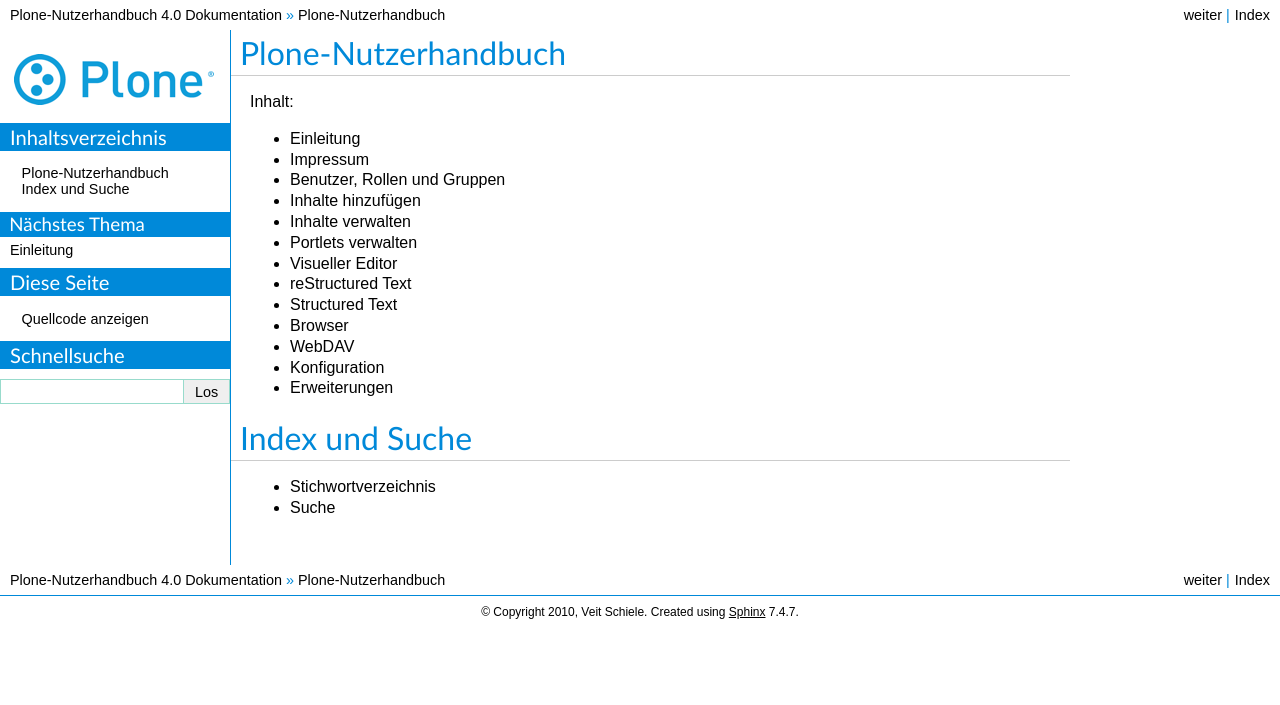
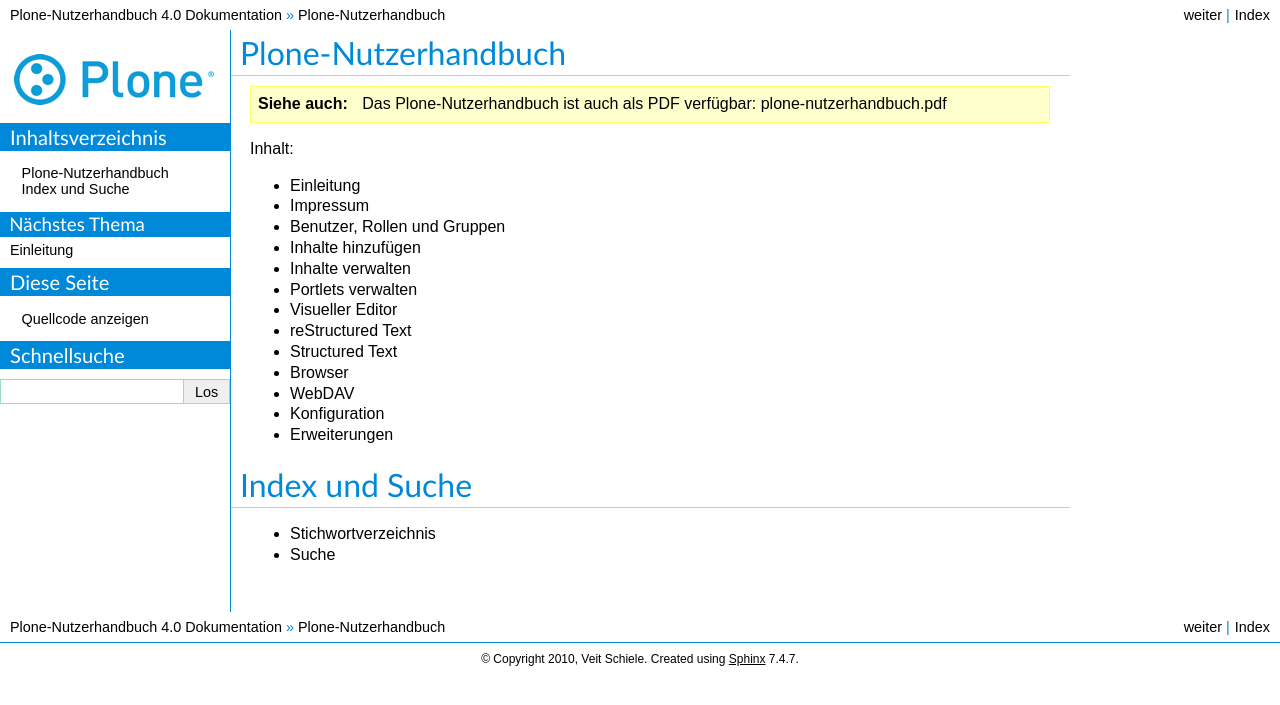
Before and after one commit to veit/plone-nutzerhandbuch, a Sphinx documentation site: the page built from source/index.rst, in a window 1280 px wide. Shown: the top 705 px of the page. Built offline with Sphinx 7.4.7, drawn with Linux system fonts in a browser that asks for light colours; pages that are not in the unit, such as notebooks, are missing from menus.

Commit message:
Added link to pdf

```diff
--- a/source/index.rst
+++ b/source/index.rst
@@ -5,6 +5,9 @@
 
 Plone-Nutzerhandbuch
 ====================
+
+.. seealso::
+   Das Plone-Nutzerhandbuch ist auch als PDF verfügbar:  `plone-nutzerhandbuch.pdf <plone-nutzerhandbuch.pdf>`_
 
 Inhalt:
 
```
